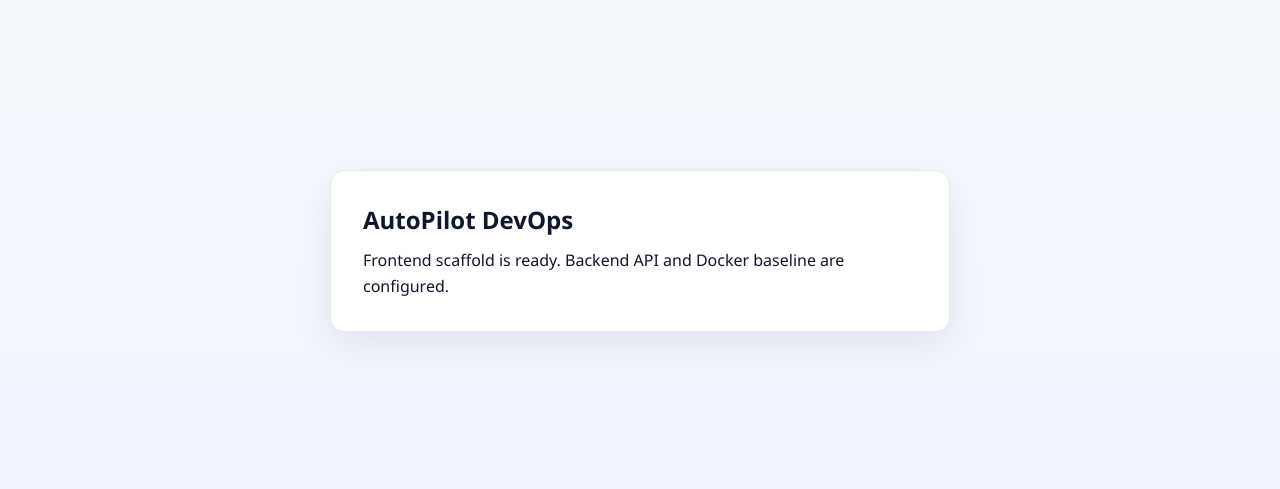
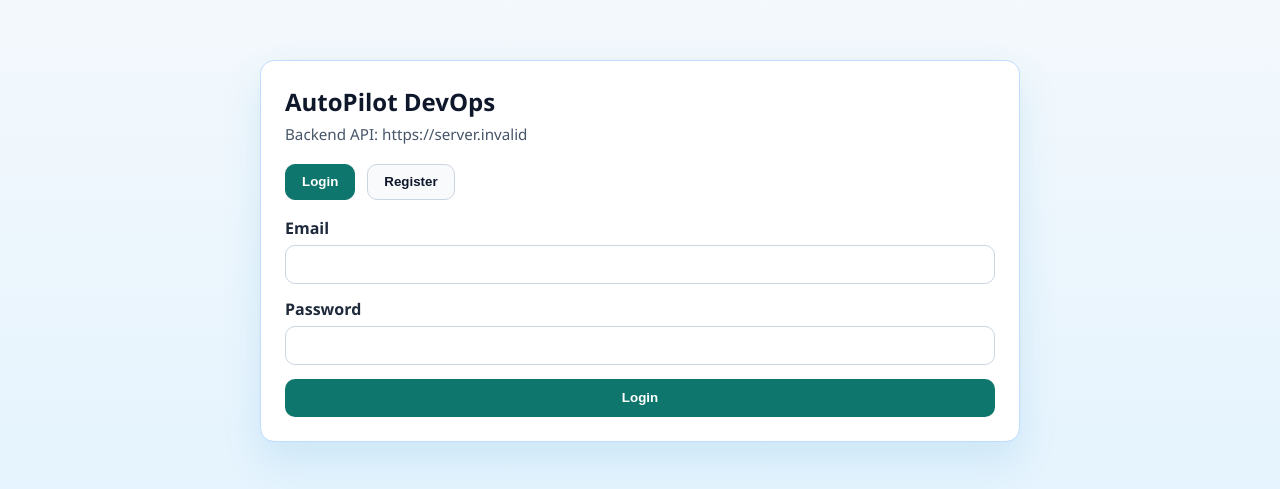
Before and after one commit to raviduravisara/autopilot-devops, a React (Vite) app in the folder frontend/: page / in a window 1280 px wide. Shown: the part 149-638 px from the top of the page. Built offline with nearby package versions, Linux system fonts and the light colour scheme; no server answers.

Commit message:
feat: integrate frontend auth flow with backend JWT endpoints

```diff
--- a/frontend/src/App.jsx
+++ b/frontend/src/App.jsx
@@ -1,12 +1,204 @@
-const App = () => {
+import { useEffect, useMemo, useState } from "react";
+import { API_BASE_URL, getMe, loginUser, registerUser } from "./api/client";
+import { clearToken, loadToken, saveToken } from "./api/tokenStore";
+
+const initialRegister = {
+  fullName: "",
+  email: "",
+  password: "",
+  role: "Patient"
+};
+
+const initialLogin = {
+  email: "",
+  password: ""
+};
+
+function App() {
+  const [mode, setMode] = useState("login");
+  const [registerForm, setRegisterForm] = useState(initialRegister);
+  const [loginForm, setLoginForm] = useState(initialLogin);
+  const [token, setToken] = useState(() => loadToken());
+  const [me, setMe] = useState(null);
+  const [message, setMessage] = useState("");
+  const [error, setError] = useState("");
+  const [loading, setLoading] = useState(false);
+
+  const isAuthenticated = useMemo(() => !!token, [token]);
+
+  useEffect(() => {
+    if (!token) {
+      setMe(null);
+      return;
+    }
+
+    let mounted = true;
+    getMe(token)
+      .then((result) => {
+        if (!mounted) return;
+        setMe(result);
+      })
+      .catch((err) => {
+        if (!mounted) return;
+        clearToken();
+        setToken("");
+        setError(err.message);
+      });
+
+    return () => {
+      mounted = false;
+    };
+  }, [token]);
+
+  function onRegisterChange(event) {
+    const { name, value } = event.target;
+    setRegisterForm((prev) => ({ ...prev, [name]: value }));
+  }
+
+  function onLoginChange(event) {
+    const { name, value } = event.target;
+    setLoginForm((prev) => ({ ...prev, [name]: value }));
+  }
+
+  async function handleRegister(event) {
+    event.preventDefault();
+    setLoading(true);
+    setError("");
+    setMessage("");
+
+    try {
+      const result = await registerUser(registerForm);
+      saveToken(result.accessToken);
+      setToken(result.accessToken);
+      setMessage("Registration successful. You are logged in.");
+      setRegisterForm(initialRegister);
+    } catch (err) {
+      setError(err.message);
+    } finally {
+      setLoading(false);
+    }
+  }
+
+  async function handleLogin(event) {
+    event.preventDefault();
+    setLoading(true);
+    setError("");
+    setMessage("");
+
+    try {
+      const result = await loginUser(loginForm);
+      saveToken(result.accessToken);
+      setToken(result.accessToken);
+      setMessage("Login successful.");
+      setLoginForm(initialLogin);
+    } catch (err) {
+      setError(err.message);
+    } finally {
+      setLoading(false);
+    }
+  }
+
+  function handleLogout() {
+    clearToken();
+    setToken("");
+    setMe(null);
+    setMessage("You are logged out.");
+    setError("");
+  }
+
   return (
     <main className="app-shell">
       <section className="card">
-        <h1>AutoPilot DevOps</h1>
-        <p>Frontend scaffold is ready. Backend API and Docker baseline are configured.</p>
+        <header className="card-header">
+          <h1>AutoPilot DevOps</h1>
+          <p>Backend API: {API_BASE_URL}</p>
+        </header>
+
+        {!isAuthenticated && (
+          <div className="tabs">
+            <button
+              type="button"
+              className={mode === "login" ? "tab active" : "tab"}
+              onClick={() => setMode("login")}
+            >
+              Login
+            </button>
+            <button
+              type="button"
+              className={mode === "register" ? "tab active" : "tab"}
+              onClick={() => setMode("register")}
+            >
+              Register
+            </button>
+          </div>
+        )}
+
+        {!isAuthenticated && mode === "login" && (
+          <form className="form" onSubmit={handleLogin}>
+            <label>
+              Email
+              <input name="email" type="email" value={loginForm.email} onChange={onLoginChange} required />
+            </label>
+            <label>
+              Password
+              <input name="password" type="password" value={loginForm.password} onChange={onLoginChange} required />
+            </label>
+            <button type="submit" disabled={loading}>
+              {loading ? "Logging in..." : "Login"}
+            </button>
+          </form>
+        )}
+
+        {!isAuthenticated && mode === "register" && (
+          <form className="form" onSubmit={handleRegister}>
+            <label>
+              Full Name
+              <input name="fullName" value={registerForm.fullName} onChange={onRegisterChange} required />
+            </label>
+            <label>
+              Email
+              <input name="email" type="email" value={registerForm.email} onChange={onRegisterChange} required />
+            </label>
+            <label>
+              Password
+              <input name="password" type="password" value={registerForm.password} onChange={onRegisterChange} minLength={8} required />
+            </label>
+            <label>
+              Role
+              <select name="role" value={registerForm.role} onChange={onRegisterChange}>
+                <option value="Patient">Patient</option>
+                <option value="Staff">Staff</option>
+                <option value="Admin">Admin</option>
+              </select>
+            </label>
+            <button type="submit" disabled={loading}>
+              {loading ? "Creating account..." : "Register"}
+            </button>
+          </form>
+        )}
+
+        {isAuthenticated && (
+          <section className="profile">
+            <h2>Current User</h2>
+            {me ? (
+              <ul>
+                <li><strong>Name:</strong> {me.fullName}</li>
+                <li><strong>Email:</strong> {me.email}</li>
+                <li><strong>Role:</strong> {me.role}</li>
+                <li><strong>Created:</strong> {new Date(me.createdAtUtc).toLocaleString()}</li>
+              </ul>
+            ) : (
+              <p>Loading profile...</p>
+            )}
+            <button type="button" className="danger" onClick={handleLogout}>Logout</button>
+          </section>
+        )}
+
+        {message && <p className="feedback success">{message}</p>}
+        {error && <p className="feedback error">{error}</p>}
       </section>
     </main>
   );
-};
+}
 
 export default App;
--- /dev/null
+++ b/frontend/src/api/client.js
@@ -0,0 +1,36 @@
+const API_BASE_URL = import.meta.env.VITE_API_BASE_URL?.trim() || "http://localhost:8080";
+
+async function request(path, { method = "GET", body, token } = {}) {
+  const response = await fetch(`${API_BASE_URL}${path}`, {
+    method,
+    headers: {
+      "Content-Type": "application/json",
+      ...(token ? { Authorization: `Bearer ${token}` } : {})
+    },
+    body: body ? JSON.stringify(body) : undefined
+  });
+
+  const contentType = response.headers.get("content-type") || "";
+  const payload = contentType.includes("application/json") ? await response.json() : null;
+
+  if (!response.ok) {
+    const message = payload?.message || `Request failed with status ${response.status}`;
+    throw new Error(message);
+  }
+
+  return payload;
+}
+
+export async function registerUser(data) {
+  return request("/api/auth/register", { method: "POST", body: data });
+}
+
+export async function loginUser(data) {
+  return request("/api/auth/login", { method: "POST", body: data });
+}
+
+export async function getMe(token) {
+  return request("/api/users/me", { token });
+}
+
+export { API_BASE_URL };
--- /dev/null
+++ b/frontend/src/api/tokenStore.js
@@ -0,0 +1,13 @@
+const TOKEN_KEY = "autopilot_access_token";
+
+export function loadToken() {
+  return localStorage.getItem(TOKEN_KEY) || "";
+}
+
+export function saveToken(token) {
+  localStorage.setItem(TOKEN_KEY, token);
+}
+
+export function clearToken() {
+  localStorage.removeItem(TOKEN_KEY);
+}
--- a/frontend/src/styles.css
+++ b/frontend/src/styles.css
@@ -1,7 +1,7 @@
 :root {
   font-family: "Segoe UI", "Helvetica Neue", sans-serif;
   color: #0f172a;
-  background: linear-gradient(180deg, #f8fafc 0%, #eef2ff 100%);
+  background: linear-gradient(180deg, #f8fafc 0%, #e0f2fe 100%);
 }
 
 * {
@@ -21,19 +21,124 @@ body {
 }
 
 .card {
-  width: min(620px, 100%);
+  width: min(760px, 100%);
   background: #ffffff;
-  border: 1px solid #dbeafe;
+  border: 1px solid #bfdbfe;
   border-radius: 14px;
-  padding: 2rem;
-  box-shadow: 0 12px 40px rgba(15, 23, 42, 0.08);
+  padding: 1.5rem;
+  box-shadow: 0 18px 40px rgba(2, 132, 199, 0.12);
 }
 
-h1 {
-  margin: 0 0 0.75rem;
+.card-header h1 {
+  margin: 0;
 }
 
-p {
+.card-header p {
+  margin: 0.35rem 0 0;
+  color: #475569;
+  font-size: 0.95rem;
+}
+
+.tabs {
+  margin-top: 1.25rem;
+  display: flex;
+  gap: 0.75rem;
+}
+
+.tab {
+  border: 1px solid #cbd5e1;
+  background: #f8fafc;
+  color: #0f172a;
+  padding: 0.6rem 1rem;
+  border-radius: 10px;
+  cursor: pointer;
+}
+
+.tab.active {
+  background: #0f766e;
+  border-color: #0f766e;
+  color: #ffffff;
+}
+
+.form {
+  margin-top: 1.1rem;
+  display: grid;
+  gap: 0.9rem;
+}
+
+label {
+  display: grid;
+  gap: 0.35rem;
+  font-weight: 600;
+  color: #1e293b;
+}
+
+input,
+select {
+  border: 1px solid #cbd5e1;
+  border-radius: 10px;
+  padding: 0.62rem 0.75rem;
+  font-size: 0.95rem;
+}
+
+button {
+  border: none;
+  border-radius: 10px;
+  background: #0f766e;
+  color: #ffffff;
+  padding: 0.72rem 1rem;
+  font-weight: 600;
+  cursor: pointer;
+}
+
+button:disabled {
+  opacity: 0.65;
+  cursor: not-allowed;
+}
+
+.profile {
+  margin-top: 1.2rem;
+}
+
+.profile h2 {
+  margin: 0 0 0.65rem;
+}
+
+.profile ul {
   margin: 0;
-  line-height: 1.6;
+  padding-left: 1.25rem;
+  display: grid;
+  gap: 0.45rem;
 }
+
+.danger {
+  margin-top: 1rem;
+  background: #be123c;
+}
+
+.feedback {
+  margin-top: 1rem;
+  border-radius: 10px;
+  padding: 0.7rem 0.85rem;
+  font-weight: 600;
+}
+
+.feedback.success {
+  background: #dcfce7;
+  color: #166534;
+}
+
+.feedback.error {
+  background: #fee2e2;
+  color: #991b1b;
+}
+
+@media (max-width: 768px) {
+  .app-shell {
+    padding: 1rem;
+  }
+
+  .card {
+    padding: 1rem;
+  }
+}
```
